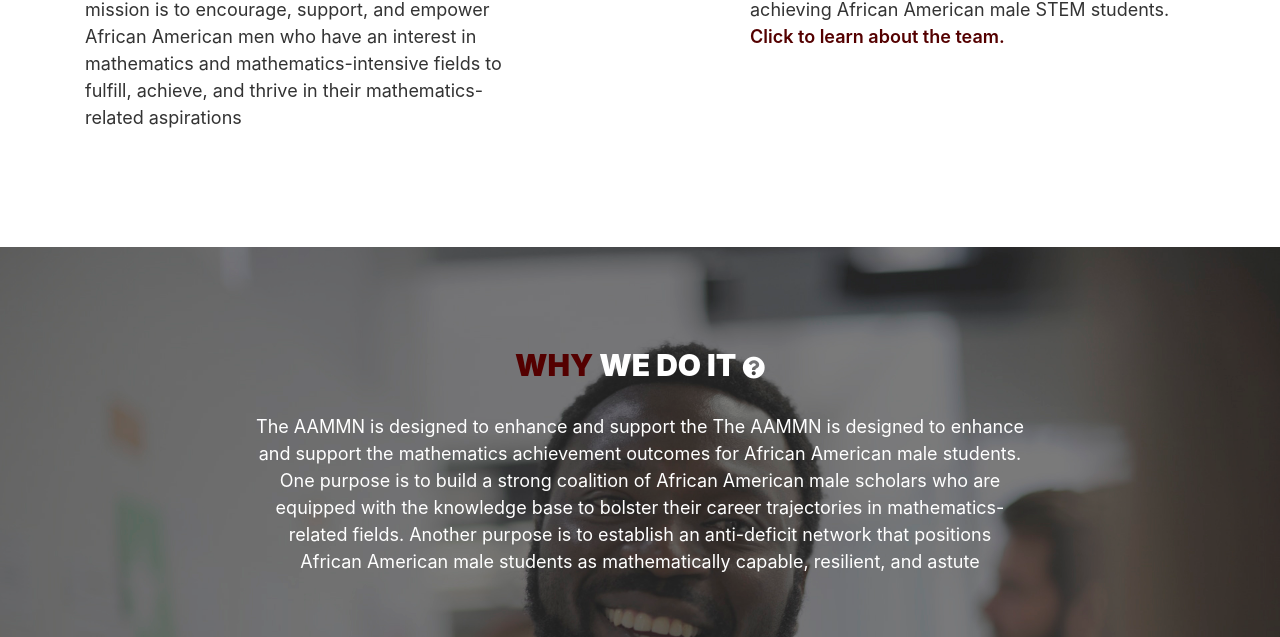
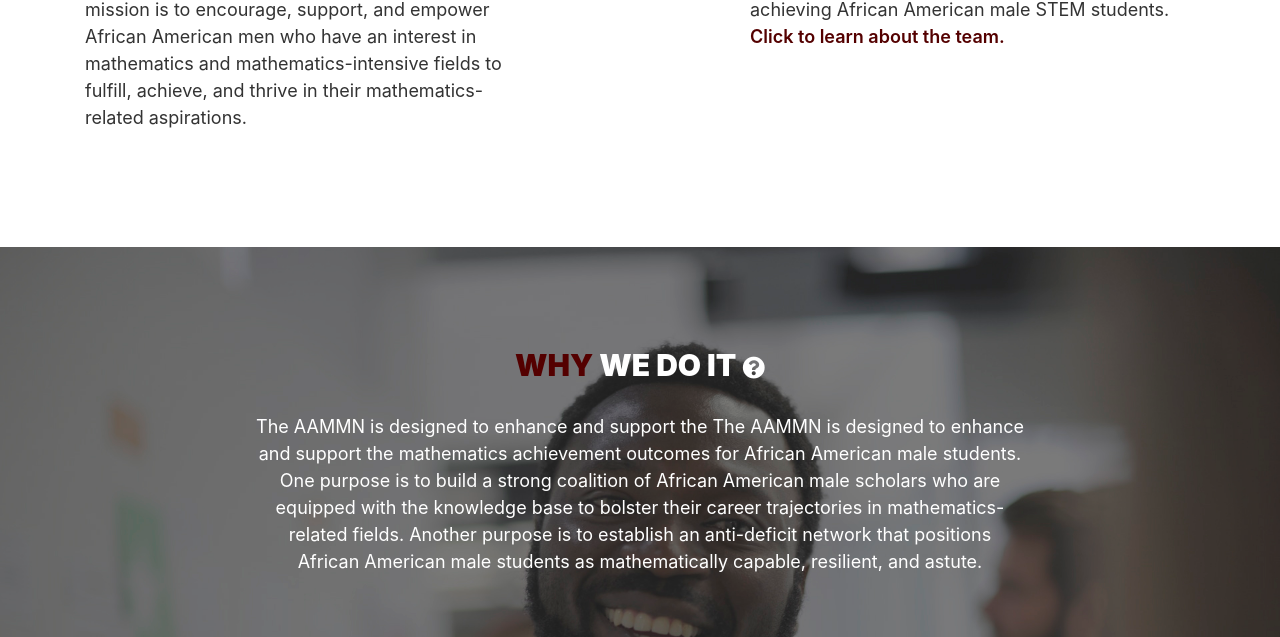
Before and after one commit to AAMMNProject/AAMMNProject.github.io, a Jekyll site: the page built from index.html, in a window 1280 px wide and 1400 px high, scrolled down 732 px. Shown: the part 315-952 px from the top of the window. Built offline with Jekyll 4.4.1, drawn with Linux system fonts in a browser that asks for light colours; nearby versions of some CDN libraries; some of the changed text lies outside the part shown.

Commit message:
2nd order

```diff
--- a/_includes/learn.html
+++ b/_includes/learn.html
@@ -1,13 +1,25 @@
 <div class="container learn-contain">
-    <h2 class="learn text-center float-in-down">Learn <span class="maroon">About </span> us</h2>
+    <h2 class="learn text-center float-in-down">Learn
+        <span class="maroon">About </span> us</h2>
     <div class="row justify-content-between" id="learn-send-here">
         <div class="col-xl-5  col-sm-12 col-md-5 learn-card">
-            <h3 class="floating-left"><span class="maroon">MISSON </span> Statement <i class="fas fa-bullhorn maroon small-icon"></i></h3>
-            <p class="floating-left">The African American Male Mathematics Network (AAMMN) is a collective network whose primary mission is to encourage, support, and empower African American men who have an interest in mathematics and mathematics-intensive fields to fulfill, achieve, and thrive in their mathematics-related aspirations</p>
+            <h3 class="floating-left">
+                <span class="maroon">MISSON </span> Statement
+                <i class="fas fa-bullhorn maroon small-icon"></i>
+            </h3>
+            <p class="floating-left">The African American Male Mathematics Network (AAMMN) is a collective network whose primary mission is to encourage,
+                support, and empower African American men who have an interest in mathematics and mathematics-intensive fields
+                to fulfill, achieve, and thrive in their mathematics-related aspirations.</p>
         </div>
         <div class="col-xl-5 col-sm-12 col-md-5 learn-card">
-            <h3 class="floating-right"><span class="maroon">MEET </span> THE TEAM <i class="fas fa-users maroon small-icon"></i></h3>
-            <p class="floating-right">The AAMMN is led by Dr. Christopher C. Jett whose research explores the experiences of high-achieving African American male STEM students. <a href="{{'advisory-board.html' | relative_url}}" class="maroon-click"> Click to learn about the team.</a></p>
+            <h3 class="floating-right">
+                <span class="maroon">MEET </span> THE TEAM
+                <i class="fas fa-users maroon small-icon"></i>
+            </h3>
+            <p class="floating-right">The AAMMN is led by Dr. Christopher C. Jett whose research explores the experiences of high-achieving African
+                American male STEM students.
+                <a href="{{'advisory-board.html' | relative_url}}" class="maroon-click"> Click to learn about the team.</a>
+            </p>
         </div>
 
     </div>
--- a/_includes/why.html
+++ b/_includes/why.html
@@ -1,5 +1,11 @@
 <div class="why text-center">
-    <h3 class="float-in-down"><span class="maroon">Why</span> we do it  <i class="fas fa-question-circle small-icon"></i></h3>
-    <p class="float-in-down">The AAMMN is designed to enhance and support the The AAMMN is designed to enhance and support the mathematics achievement outcomes for African American male students. One purpose is to build a strong coalition of African American male scholars who are equipped with the knowledge base to bolster their career trajectories in mathematics-related fields. Another purpose is to establish an anti-deficit network that positions African American male
-        students as mathematically capable, resilient, and astute   </p>
+    <h3 class="float-in-down">
+        <span class="maroon">Why</span> we do it
+        <i class="fas fa-question-circle small-icon"></i>
+    </h3>
+    <p class="float-in-down">The AAMMN is designed to enhance and support the The AAMMN is designed to enhance and support the mathematics achievement
+        outcomes for African American male students. One purpose is to build a strong coalition of African American male
+        scholars who are equipped with the knowledge base to bolster their career trajectories in mathematics-related fields.
+        Another purpose is to establish an anti-deficit network that positions African American male students as mathematically
+        capable, resilient, and astute.</p>
 </div>
```
Also changed, not shown: assets/img/team/Duane.jpg (deleted), assets/img/team/Jacqueline.jpg (deleted).
